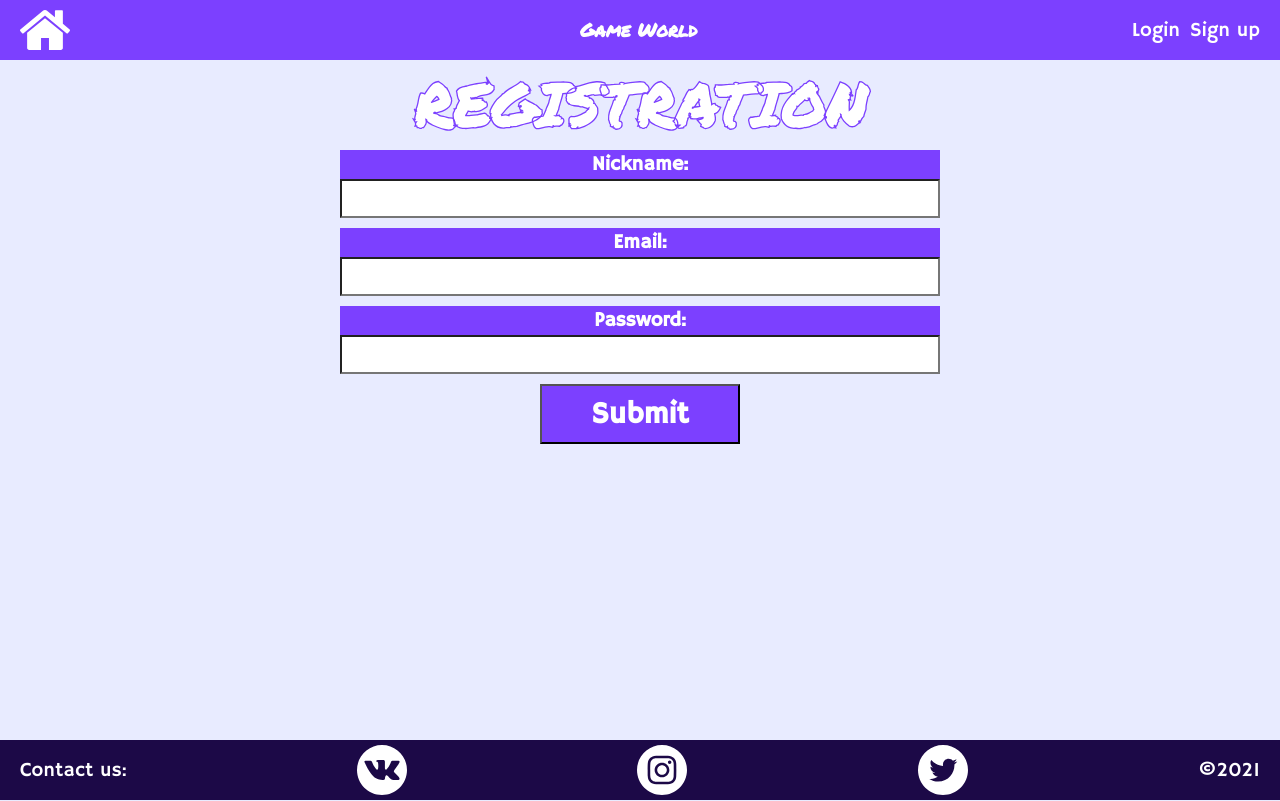
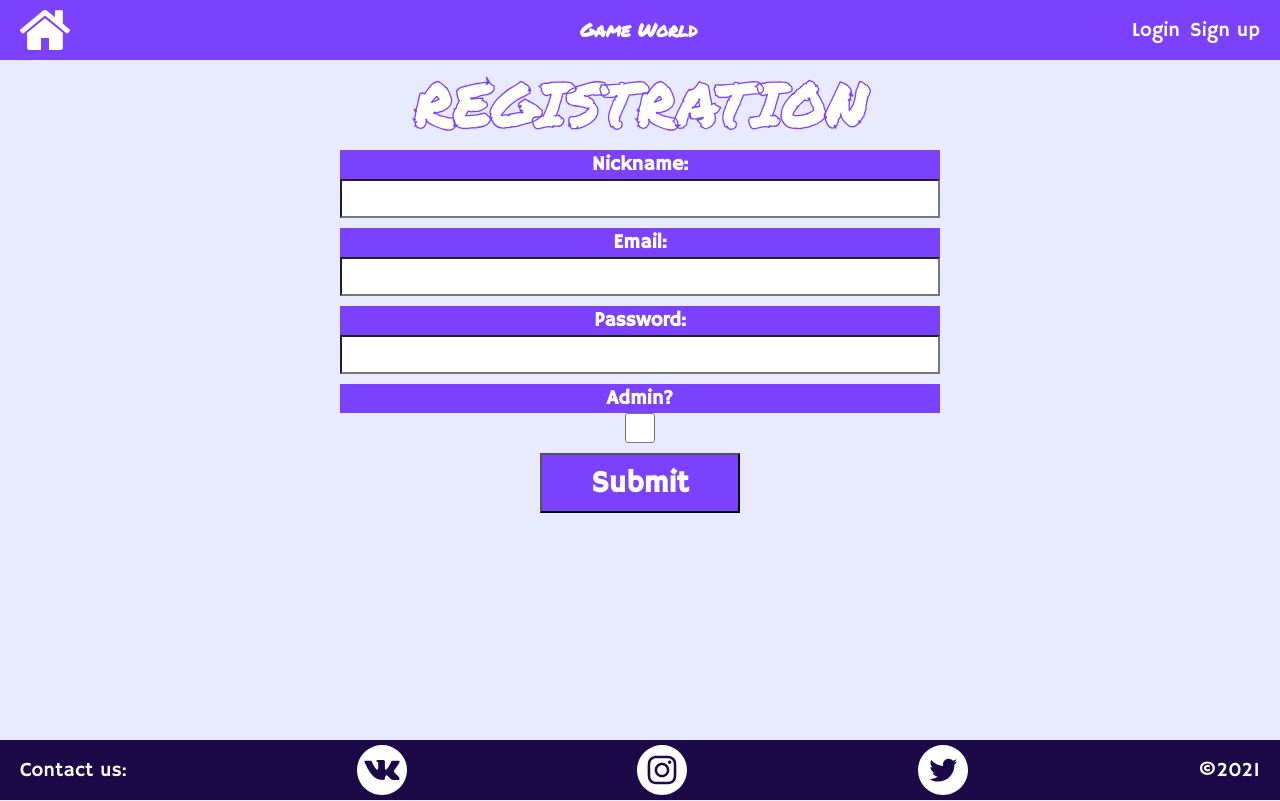
Before and after one commit to Falxns/Game-World, a React (Create React App) app in the folder client/: page /registration in a window 1280 px wide. Built offline with nearby package versions, Linux system fonts and the light colour scheme.

Commit message:
feat: add admin registration and change user scheme

```diff
--- a/client/src/pages/Registration/registration.css
+++ b/client/src/pages/Registration/registration.css
@@ -16,3 +16,17 @@
   flex-direction: column;
   align-items: center;
 }
+
+.container__checkbox {
+  width: 30px;
+  height: 30px;
+  margin-bottom: 10px;
+}
+
+.container__label_hidden {
+  display: none;
+}
+
+.container__input_hidden {
+  display: none;
+}
--- a/client/src/pages/Registration/registration.jsx
+++ b/client/src/pages/Registration/registration.jsx
@@ -8,6 +8,8 @@ class Registration extends Component {
     nickname: "",
     email: "",
     password: "",
+    adminChecked: false,
+    adminPassword: "",
     isRedirected: false,
   };
 
@@ -23,6 +25,23 @@ class Registration extends Component {
     this.setState({ password: e.target.value });
   };
 
+  handleIsAdminChange = (e) => {
+    const inputAdminPassword = document.querySelector("#adminPassword");
+    const labelAdminPassword = document.querySelector("#labelForAdminPassword");
+    if (e.target.checked) {
+      inputAdminPassword.classList.remove("container__input_hidden");
+      labelAdminPassword.classList.remove("container__label_hidden");
+    } else {
+      inputAdminPassword.classList.add("container__input_hidden");
+      labelAdminPassword.classList.add("container__label_hidden");
+    }
+    this.setState({ adminChecked: e.target.checked });
+  };
+
+  handleAdminPasswordChange = (e) => {
+    this.setState({ adminPassword: e.target.value });
+  };
+
   handleButtonClick = () => {
     const { setUser } = this.context;
 
@@ -30,6 +49,17 @@ class Registration extends Component {
     fd.append("nickname", this.state.nickname);
     fd.append("email", this.state.email);
     fd.append("password", this.state.password);
+
+    if (this.state.adminChecked) {
+      if (this.state.adminPassword === "verystrongpassword") {
+        fd.append("isAdmin", true);
+      } else {
+        alert("Wrong admin password!");
+        return;
+      }
+    } else {
+      fd.append("isAdmin", false);
+    }
 
     fetch("http://localhost:3000/registration", {
       method: "POST",
@@ -90,6 +120,29 @@ class Registration extends Component {
             value={this.state.password}
             onChange={this.handlePasswordChange}
           />
+          <label className="container__label" htmlFor="isAdmin">
+            Admin?
+          </label>
+          <input
+            className="container__checkbox"
+            type="checkbox"
+            id="isAdmin"
+            onChange={this.handleIsAdminChange}
+          />
+          <label
+            className="container__label container__label_hidden"
+            id="labelForAdminPassword"
+            htmlFor="adminPassword"
+          >
+            Admin password
+          </label>
+          <input
+            className="container__input container__input_hidden"
+            type="password"
+            id="adminPassword"
+            value={this.state.adminPassword}
+            onChange={this.handleAdminPasswordChange}
+          />
           <button
             className="container__button"
             onClick={this.handleButtonClick}
```
Also changed, not shown: 1 other file (tests, documents, lock files or other folders).
